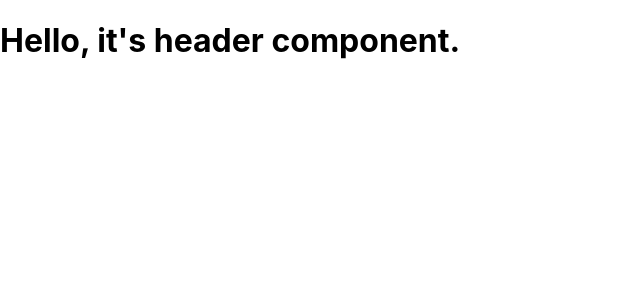
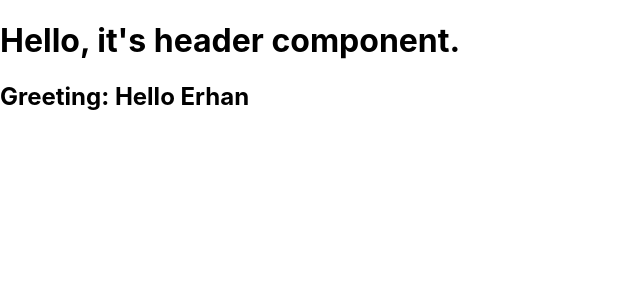
Before and after one commit to bytefulness/patika-dev, a React (Create React App) app in the folder react/tutorial/app/: page / in a window 1280 px wide. Shown: the top 300 px of the page, without its empty margins (0-640 px from the left). Built offline with nearby package versions, Linux system fonts and the light colour scheme.

Commit message:
Render variables, object in components

```diff
--- a/react/tutorial/app/src/App.js
+++ b/react/tutorial/app/src/App.js
@@ -1,8 +1,18 @@
 // Import Components
 import Header from "./components/Header";
 
+const greeting = (name) => {
+  return `Hello ${name}`;
+};
+
 function App() {
-  return <Header />;
+  return (
+    // Use fragment to create parent without creating element.
+    <>
+      <Header />
+      <h2>Greeting: {greeting("Erhan")}</h2>
+    </>
+  );
 }
 
 export default App;
```
